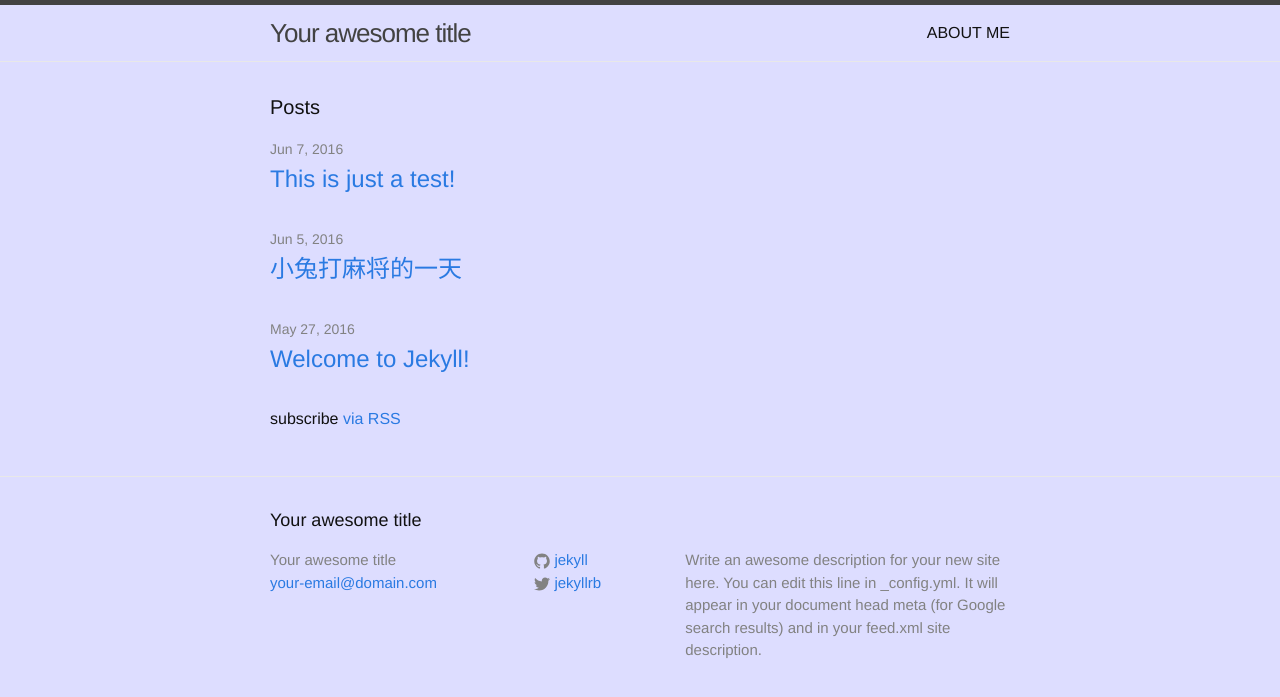
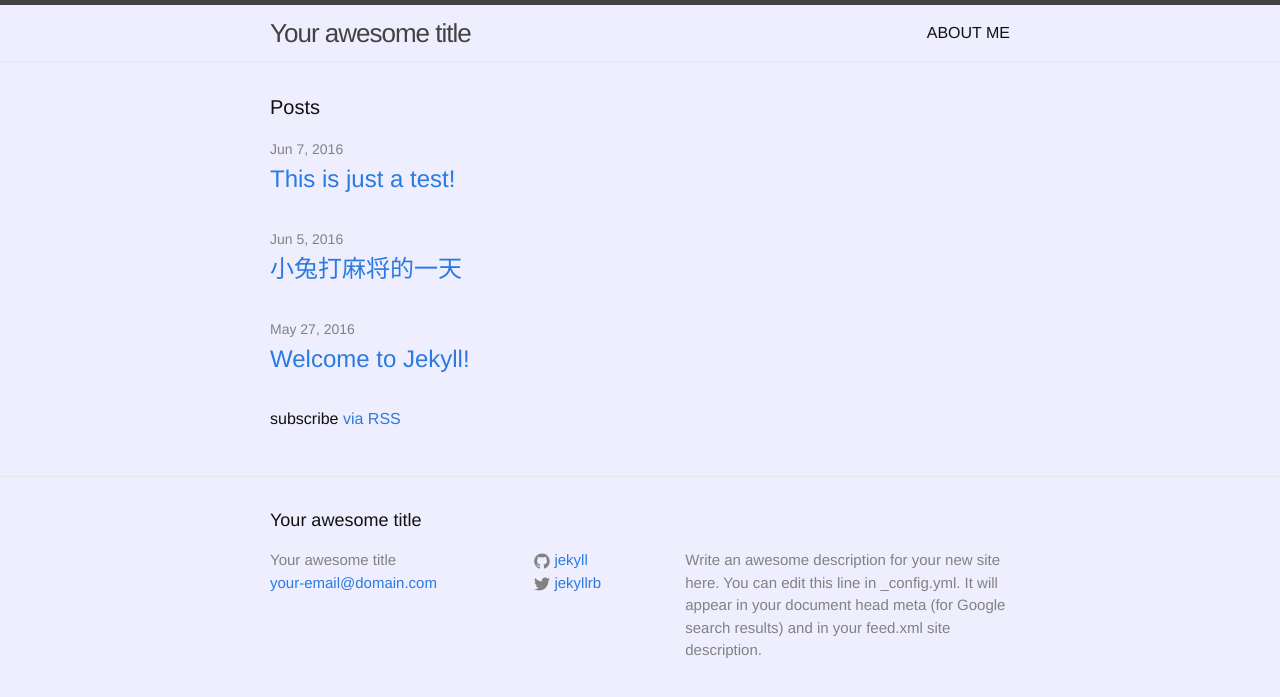
Before and after one commit to leporidfelinity/leporidfelinity.github.io, a Jekyll site: the page built from index.html, in a window 1280 px wide. Shown: the top 697 px of the page. Built offline with Jekyll 4.4.1, drawn with Linux system fonts in a browser that asks for light colours.

Commit message:
main scss

```diff
--- a/css/main.scss
+++ b/css/main.scss
@@ -15,7 +15,7 @@ $base-line-height: 1.5;
 $spacing-unit:     30px;
 
 $text-color:       #111;
-$background-color: #ddddff;
+$background-color: #eeeeff;
 $brand-color:      #2a7ae2;
 
 $grey-color:       #828282;
```
